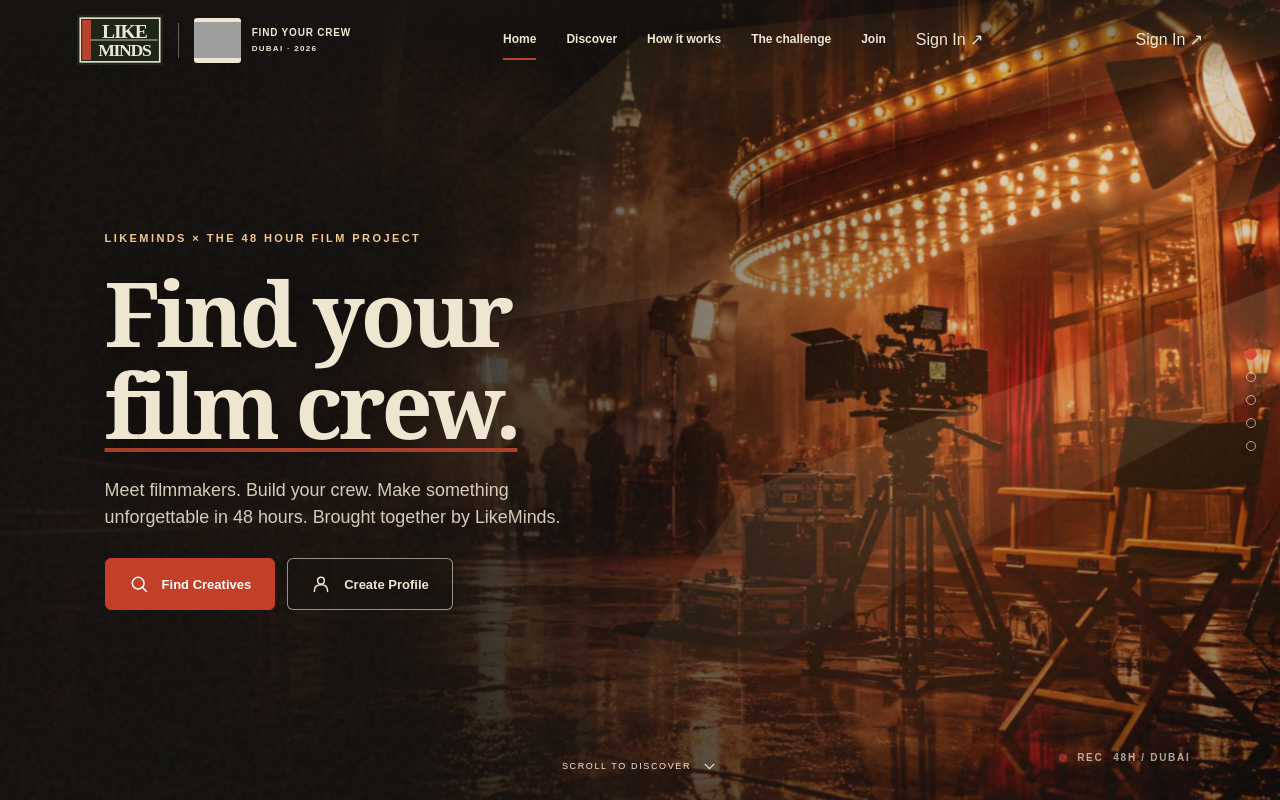
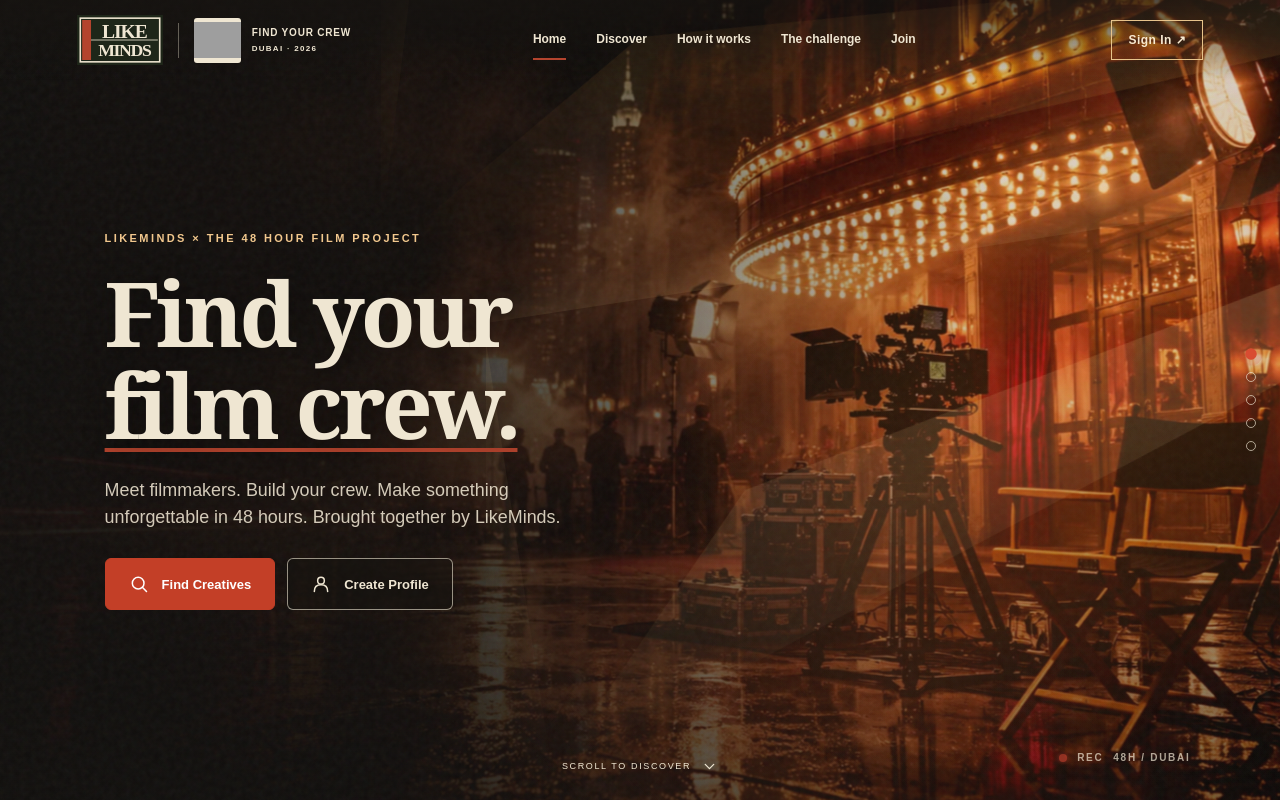
Before and after one commit to ashendor/find-your-crew-48hfp, a Next.js app: page / in a window 1280 px wide. Built offline with nearby package versions, Linux system fonts and the light colour scheme; no server answers; grey boxes are pictures that could not be loaded.

Commit message:
style: responsive signed-in and signed-out navigation for launch

```diff
--- a/app/cinematic.css
+++ b/app/cinematic.css
@@ -117,3 +117,18 @@ html{scroll-behavior:smooth}.cinematic{--cream:#efe6d2;--red:#b4442e;--gold:#d9a
 }
 @media(max-height:680px) and (max-width:640px){.cin-hero-content{padding-top:80px;padding-bottom:62px}.cin-hero-content h1{font-size:43px}.cin-hero-content .cin-description{margin-top:12px}.cin-hero .cin-buttons{margin-top:13px}}
 @media(prefers-reduced-motion:reduce){.cin-hero-playing:before,.cin-hero-playing .cin-filmset-beam,.cin-hero-playing .cin-filmset-haze{animation:none!important}}
+
+
+/* Launch: consistent and visible authentication in the cinematic homepage. */
+.cin-account-actions{display:flex;align-items:center;gap:14px;margin-left:14px;flex-shrink:0}
+.cin-account-link{display:inline-flex;align-items:center;justify-content:center;white-space:nowrap;border:1px solid #e7c38b;padding:10px 16px;color:#f8e9d0!important;font-size:12px;font-weight:800;letter-spacing:.04em;text-decoration:none;transition:background .2s}
+.cin-account-link:hover{background:#b4442e;border-color:#b4442e}
+.cin-logout{color:#f2e4cf;background:transparent;border:0;padding:9px 4px;font-size:12px;font-weight:700;cursor:pointer;white-space:nowrap}
+.cin-logout:hover{color:#efbe69}
+.cin-mobile-auth{display:none}
+.cin-account-actions .fc-signout-wrap{display:flex;flex-direction:column}
+.cin-account-actions .fc-signout-error{font-size:11px;color:#ffb9a9;max-width:180px}
+@media(max-width:1220px){.cin-header-nav{gap:14px}.cin-account-actions{gap:8px;margin-left:0}.cin-account-link{padding:9px 12px}}
+@media(max-width:1000px){.cin-header-nav{gap:10px}.cin-header-nav button{font-size:11px}.cin-account-link{font-size:11px;padding:8px 10px}}
+@media(max-width:900px){.cin-account-actions{display:none}.cin-mobile-auth{display:flex;flex-direction:column;align-items:stretch;gap:6px;padding:16px 0 6px;border-top:1px solid #796549}.cin-mobile-auth a,.cin-mobile-auth button{display:block;width:100%;background:transparent;border:0;color:#f3e4cf;text-decoration:none;font-size:14px;text-align:left;padding:12px 0;font-weight:800}.cin-mobile-auth a:hover,.cin-mobile-auth button:hover{color:#e8bc6c}.cin-header-nav{display:none;position:absolute;top:100%;left:0;right:0;max-height:calc(100svh - 80px);overflow:auto;background:#171411f5;padding:20px;flex-direction:column;align-items:stretch;gap:5px}.cin-header-nav.is-open{display:flex}.cin-menu{display:block}.cin-header-nav button{text-align:left;font-size:14px;padding:12px}}
+@media(max-width:640px){.cin-header-nav{max-height:calc(100svh - 66px)}}
```
